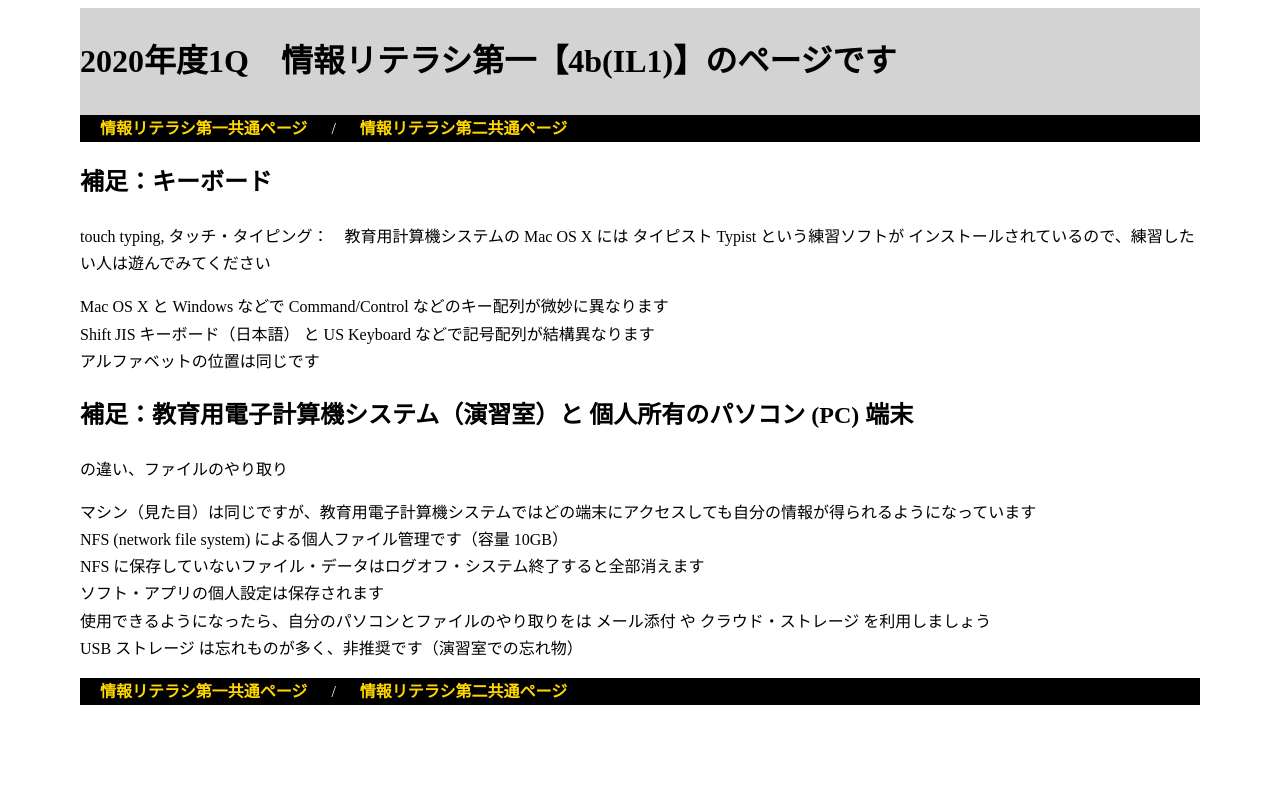
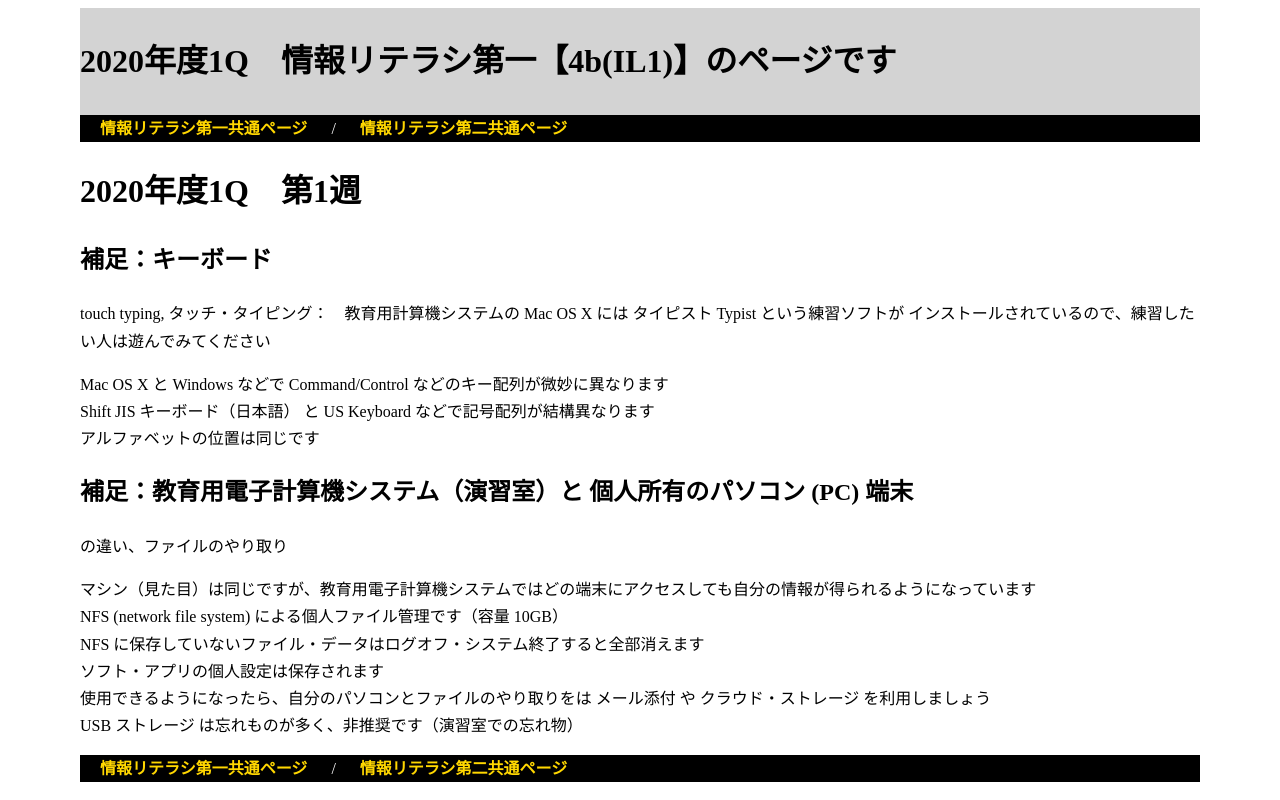
Before and after one commit to komiyaCS/2020-il1, a plain HTML site: page docs/1st_week.html in a window 1280 px wide. Drawn offline with Linux system fonts and the light colour scheme.

Commit message:
Update 1st_week.html

```diff
--- a/docs/1st_week.html
+++ b/docs/1st_week.html
@@ -15,6 +15,8 @@
 <section class="header">
 <a href="https://titechcomp.github.io/y20-il1j/">情報リテラシ第一共通ページ</a> / <a href="https://titechcomp.github.io/y20-il2j/">情報リテラシ第二共通ページ</a>
 </section>
+
+<h1>2020年度1Q　第1週</h1>
 
 <h2>補足：キーボード</h2>
 
```
